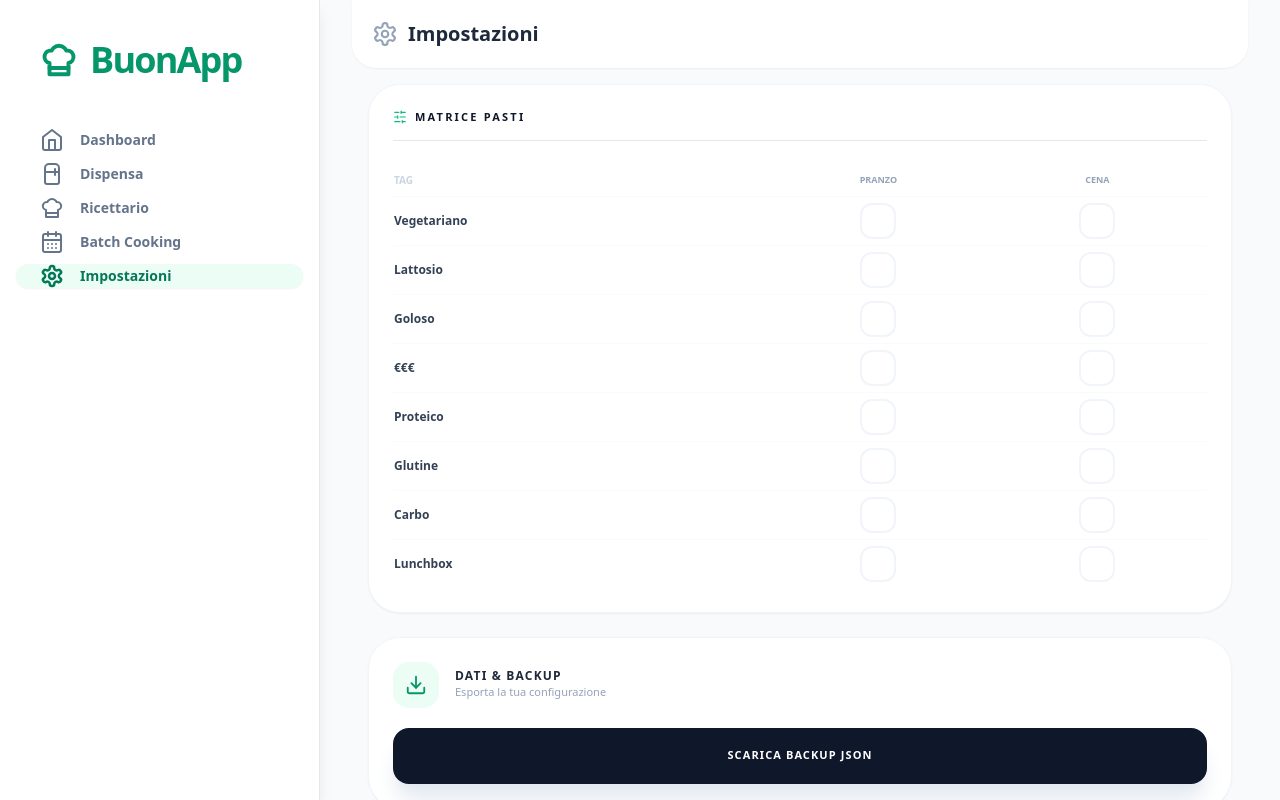
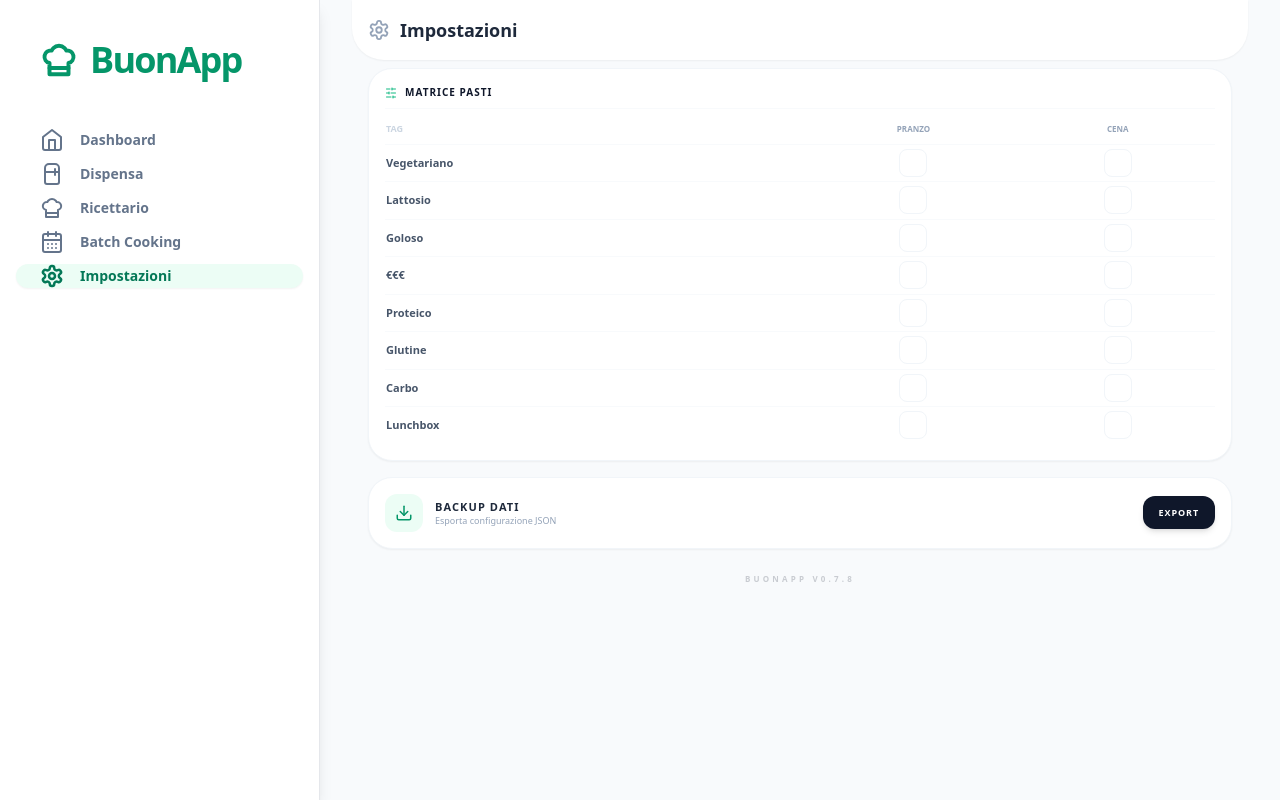
Before and after one commit to fredtft/BuonApp, a React (Vite) app: page / in a window 1280 px wide. Both pictures are taken after a click on the button "Impostazioni". Built offline with nearby package versions, Linux system fonts and the light colour scheme.

Commit message:
Add files via upload

```diff
--- a/App.tsx
+++ b/App.tsx
@@ -216,7 +216,6 @@ export default function App() {
   const deleteIngredient = (id: string) => {
     setState(prev => ({
       ...prev,
-      // FIX: Comparazione corretta per evitare TS2367
       ingredients: prev.ingredients.filter(i => i.id !== id),
       inventory: prev.inventory.filter(iId => iId !== id)
     }));
@@ -512,34 +511,65 @@ export default function App() {
 
   const renderParams = () => (
     <div className="pb-32 md:pb-12 max-w-6xl mx-auto w-full md:px-8">
-      <header className="p-5 bg-white shadow-sm flex justify-between items-center mb-4 rounded-b-3xl">
-         <h2 className="text-xl font-black text-slate-800 flex items-center gap-2.5"><Settings className="text-slate-400" size={26}/> Impostazioni</h2>
+      <header className="p-4 bg-white shadow-sm flex justify-between items-center mb-2 rounded-b-[2rem]">
+         <h2 className="text-lg font-black text-slate-800 flex items-center gap-2.5"><Settings className="text-slate-400" size={22}/> Impostazioni</h2>
       </header>
-      <div className="px-4 space-y-6 pb-12">
-         <div className="bg-white rounded-[2rem] p-6 border border-slate-100 shadow-sm">
-           <h3 className="text-[11px] font-black mb-6 uppercase tracking-[0.2em] border-b pb-3.5 flex items-center gap-2"><SlidersHorizontal size={14} className="text-emerald-500"/> Matrice Pasti</h3>
+      <div className="px-4 space-y-4 pb-12">
+         {/* MATRICE PASTI PIÙ COMPATTA */}
+         <div className="bg-white rounded-[1.5rem] p-4 border border-slate-100 shadow-sm">
+           <h3 className="text-[10px] font-black mb-3 uppercase tracking-widest border-b border-slate-50 pb-2 flex items-center gap-2"><SlidersHorizontal size={12} className="text-emerald-500"/> Matrice Pasti</h3>
            <div className="overflow-x-auto no-scrollbar">
             <table className="w-full">
-              <thead><tr className="border-b border-slate-50"><th className="py-2 text-left text-slate-300 font-black text-[10px] uppercase">Tag</th><th className="py-2 text-center text-[9px] font-black uppercase text-slate-400">Pranzo</th><th className="py-2 text-center text-[9px] font-black uppercase text-slate-400">Cena</th></tr></thead>
-              <tbody>
+              <thead>
+                <tr className="border-b border-slate-50">
+                  <th className="pb-2 text-left text-slate-300 font-black text-[9px] uppercase">Tag</th>
+                  <th className="pb-2 text-center text-[8px] font-black uppercase text-slate-400">Pranzo</th>
+                  <th className="pb-2 text-center text-[8px] font-black uppercase text-slate-400">Cena</th>
+                </tr>
+              </thead>
+              <tbody className="divide-y divide-slate-50">
                 {Object.entries(TAG_LABELS).map(([tag, conf]) => (
-                  <tr key={tag} className="border-b border-slate-50 last:border-0 hover:bg-slate-50/50 transition-colors"><td className="py-4 font-bold text-slate-700 text-xs">{conf.label}</td>{['lunch','dinner'].map(m=>(<td key={m} className="p-1 text-center"><button onClick={()=>{const curr=state.userPreferences.dietMatrix[m as 'lunch'|'dinner'];const upd=curr.includes(tag as DietTag)?curr.filter(t=>t!==tag):[...curr,tag];setState(p=>({...p,userPreferences:{...p.userPreferences,dietMatrix:{...p.userPreferences.dietMatrix,[m]:upd}}}));}} className={`w-9 h-9 rounded-xl border-2 flex items-center justify-center transition-all mx-auto active:scale-[0.85] ${state.userPreferences.dietMatrix[m as 'lunch'|'dinner'].includes(tag as DietTag)?'bg-emerald-500 text-white border-emerald-500 shadow-lg shadow-emerald-100':'bg-white border-slate-100'}`}>{state.userPreferences.dietMatrix[m as 'lunch'|'dinner'].includes(tag as DietTag) && <Check size={16} strokeWidth={4}/>}</button></td>))}</tr>
+                  <tr key={tag} className="hover:bg-slate-50/50 transition-colors">
+                    <td className="py-2.5 font-bold text-slate-600 text-[11px]">{conf.label}</td>
+                    {['lunch','dinner'].map(m=>(
+                      <td key={m} className="p-0.5 text-center">
+                        <button
+                          onClick={()=>{
+                            const curr=state.userPreferences.dietMatrix[m as 'lunch'|'dinner'];
+                            const upd=curr.includes(tag as DietTag)?curr.filter(t=>t!==tag):[...curr,tag];
+                            setState(p=>({...p,userPreferences:{...p.userPreferences,dietMatrix:{...p.userPreferences.dietMatrix,[m]:upd}}}));
+                          }}
+                          className={`w-7 h-7 rounded-lg border flex items-center justify-center transition-all mx-auto active:scale-90 ${state.userPreferences.dietMatrix[m as 'lunch'|'dinner'].includes(tag as DietTag)?'bg-emerald-500 text-white border-emerald-500 shadow-md shadow-emerald-50':'bg-white border-slate-100'}`}
+                        >
+                          {state.userPreferences.dietMatrix[m as 'lunch'|'dinner'].includes(tag as DietTag) && <Check size={14} strokeWidth={4}/>}
+                        </button>
+                      </td>
+                    ))}
+                  </tr>
                 ))}
               </tbody>
             </table>
            </div>
          </div>
-         <div className="bg-white rounded-[2rem] p-6 shadow-sm border border-slate-100 flex flex-col gap-5">
-            <div className="flex items-center gap-4">
-               <div className="p-3 bg-emerald-50 text-emerald-600 rounded-2xl"><Download size={22} /></div>
+
+         {/* BACKUP PIÙ COMPATTO */}
+         <div className="bg-white rounded-[1.5rem] p-4 shadow-sm border border-slate-100 flex items-center justify-between gap-3">
+            <div className="flex items-center gap-3">
+               <div className="p-2.5 bg-emerald-50 text-emerald-600 rounded-xl"><Download size={18} /></div>
                <div>
-                  <h3 className="text-xs font-black uppercase tracking-widest text-slate-800">Dati & Backup</h3>
-                  <p className="text-[11px] text-slate-400 font-medium">Esporta la tua configurazione</p>
+                  <h3 className="text-[11px] font-black uppercase tracking-widest text-slate-800">Backup Dati</h3>
+                  <p className="text-[9px] text-slate-400 font-medium leading-tight">Esporta configurazione JSON</p>
                </div>
             </div>
-            <button onClick={()=>{const data="data:text/json;charset=utf-8,"+encodeURIComponent(JSON.stringify(state));const dl=document.createElement('a');dl.setAttribute("href",data);dl.setAttribute("download","buonapp_backup.json");dl.click();}} className="w-full py-4 bg-slate-900 text-white font-black rounded-2xl text-[11px] flex items-center justify-center gap-3 uppercase tracking-widest active:scale-[0.98] transition-all h-14 shadow-xl shadow-slate-200">Scarica Backup JSON</button>
+            <button
+              onClick={()=>{const data="data:text/json;charset=utf-8,"+encodeURIComponent(JSON.stringify(state));const dl=document.createElement('a');dl.setAttribute("href",data);dl.setAttribute("download","buonapp_backup.json");dl.click();}}
+              className="py-2.5 px-4 bg-slate-900 text-white font-black rounded-xl text-[9px] uppercase tracking-widest active:scale-95 transition-all shadow-md"
+            >
+              Export
+            </button>
          </div>
-         <div className="text-center opacity-30 py-4"><p className="text-[9px] font-black uppercase tracking-[0.5em]">BuonApp v0.7.5</p></div>
+
+         <div className="text-center opacity-20 py-2"><p className="text-[8px] font-black uppercase tracking-[0.4em]">BuonApp v0.7.8</p></div>
       </div>
     </div>
   );
--- a/components/Modal.tsx
+++ b/components/Modal.tsx
@@ -51,7 +51,8 @@ const Modal: React.FC<{
 
   const handleTouchEnd = () => {
     isDragging.current = false;
-    if (translateY > 120) {
+    // Se lo swipe supera una certa soglia o è veloce, chiudi
+    if (translateY > 100) {
       onClose();
     } else {
       setTranslateY(0);
@@ -59,35 +60,42 @@ const Modal: React.FC<{
     touchStartY.current = null;
   };
 
+  // Calcola l'opacità dello sfondo in base al trascinamento
+  const backdropOpacity = Math.max(0, 1 - translateY / 400);
+
   return (
-    <div className="fixed inset-0 z-[100] flex items-end sm:items-center justify-center p-0 sm:p-4 bg-slate-900/60 backdrop-blur-sm animate-fade-in">
+    <div
+      className="fixed inset-0 z-[100] flex items-end sm:items-center justify-center p-0 sm:p-4 bg-slate-900/60 backdrop-blur-sm animate-fade-in"
+      style={{ backgroundColor: `rgba(15, 23, 42, ${0.6 * backdropOpacity})` }}
+    >
       <div
-        className="bg-white w-full h-[92vh] sm:h-auto sm:max-w-lg sm:max-h-[90vh] rounded-t-[2.5rem] sm:rounded-3xl shadow-2xl flex flex-col overflow-hidden transition-transform duration-200 ease-out"
+        className="bg-white w-full h-[92vh] sm:h-auto sm:max-w-lg sm:max-h-[90vh] rounded-t-[2.5rem] sm:rounded-3xl shadow-2xl flex flex-col overflow-hidden"
         style={{
           transform: `translateY(${translateY}px)`,
-          transition: isDragging.current ? 'none' : 'transform 0.3s cubic-bezier(0.2, 0.8, 0.2, 1)'
+          transition: isDragging.current ? 'none' : 'transform 0.4s cubic-bezier(0.175, 0.885, 0.32, 1.1)'
         }}
         onTouchStart={handleTouchStart}
         onTouchMove={handleTouchMove}
         onTouchEnd={handleTouchEnd}
       >
-        <div className="sm:hidden w-12 h-1.5 bg-slate-200 rounded-full mx-auto mt-4 mb-1 shrink-0" />
+        {/* Handle superiore più visibile */}
+        <div className="sm:hidden w-10 h-1 bg-slate-200 rounded-full mx-auto mt-3 mb-1 shrink-0 active:bg-slate-300 transition-colors" />
 
-        <div className="p-5 border-b border-slate-50 flex justify-between items-center sticky top-0 bg-white/95 backdrop-blur z-10">
-          <h2 className="text-xl font-black text-slate-800 truncate pr-4">{title}</h2>
-          <div className="flex items-center gap-2">
+        <div className="p-4 border-b border-slate-50 flex justify-between items-center sticky top-0 bg-white/95 backdrop-blur z-10">
+          <h2 className="text-lg font-black text-slate-800 truncate pr-4">{title}</h2>
+          <div className="flex items-center gap-1.5">
             {onEdit && (
-              <button onClick={onEdit} className="p-2.5 bg-emerald-50 text-emerald-600 rounded-full active:scale-90 transition-transform">
+              <button onClick={onEdit} className="p-2 bg-emerald-50 text-emerald-600 rounded-full active:scale-90 transition-transform">
                 <Pencil size={18} />
               </button>
             )}
-            <button onClick={onClose} className="p-2.5 bg-slate-50 text-slate-400 rounded-full active:scale-90 transition-transform">
-              <X size={22} />
+            <button onClick={onClose} className="p-2 bg-slate-50 text-slate-400 rounded-full active:scale-90 transition-transform">
+              <X size={20} />
             </button>
           </div>
         </div>
         <div className="flex-1 overflow-y-auto custom-scrollbar modal-scroll-content">
-          <div className="p-5 pb-12 sm:pb-5">
+          <div className="p-5 pb-20 sm:pb-5">
             {children}
           </div>
         </div>
```
